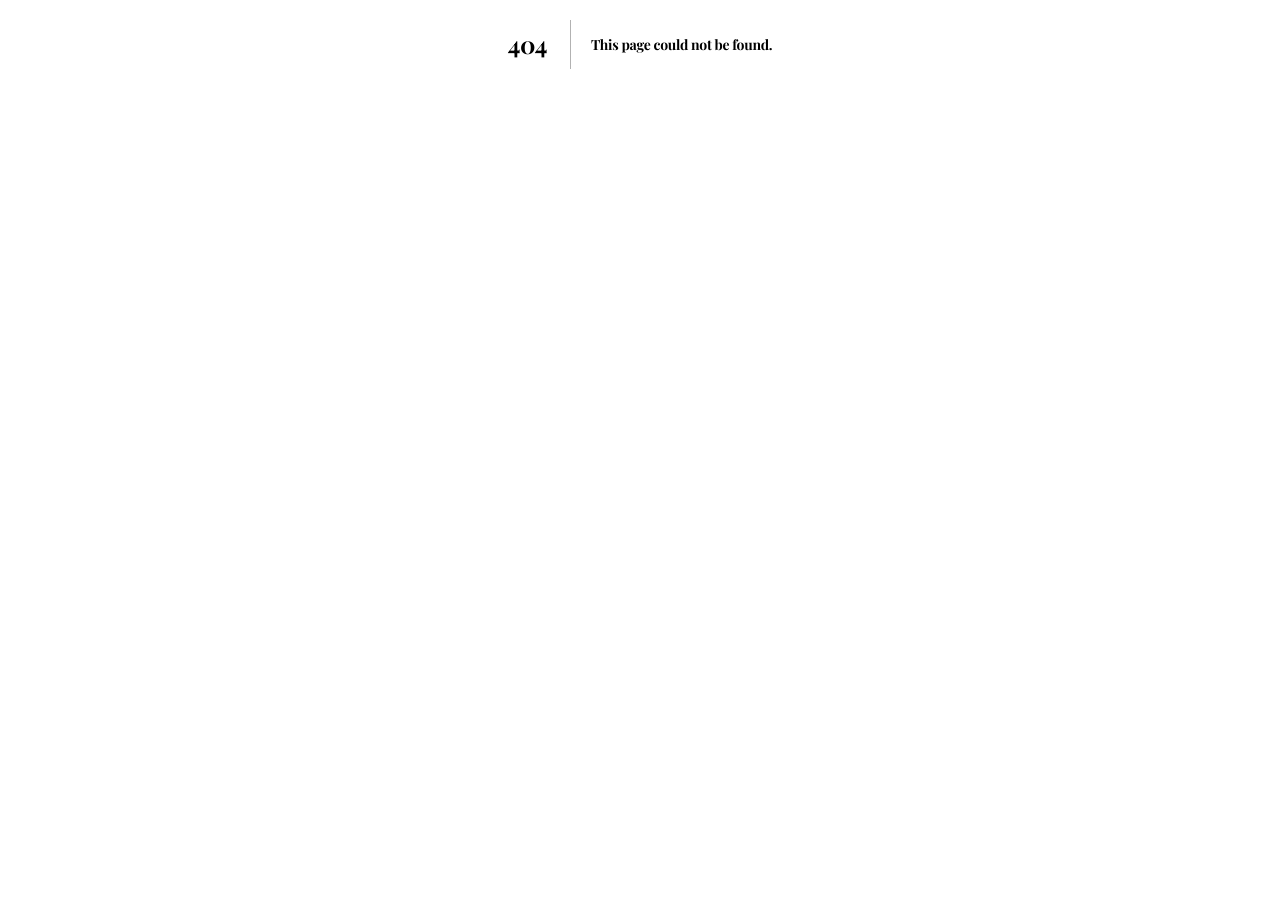
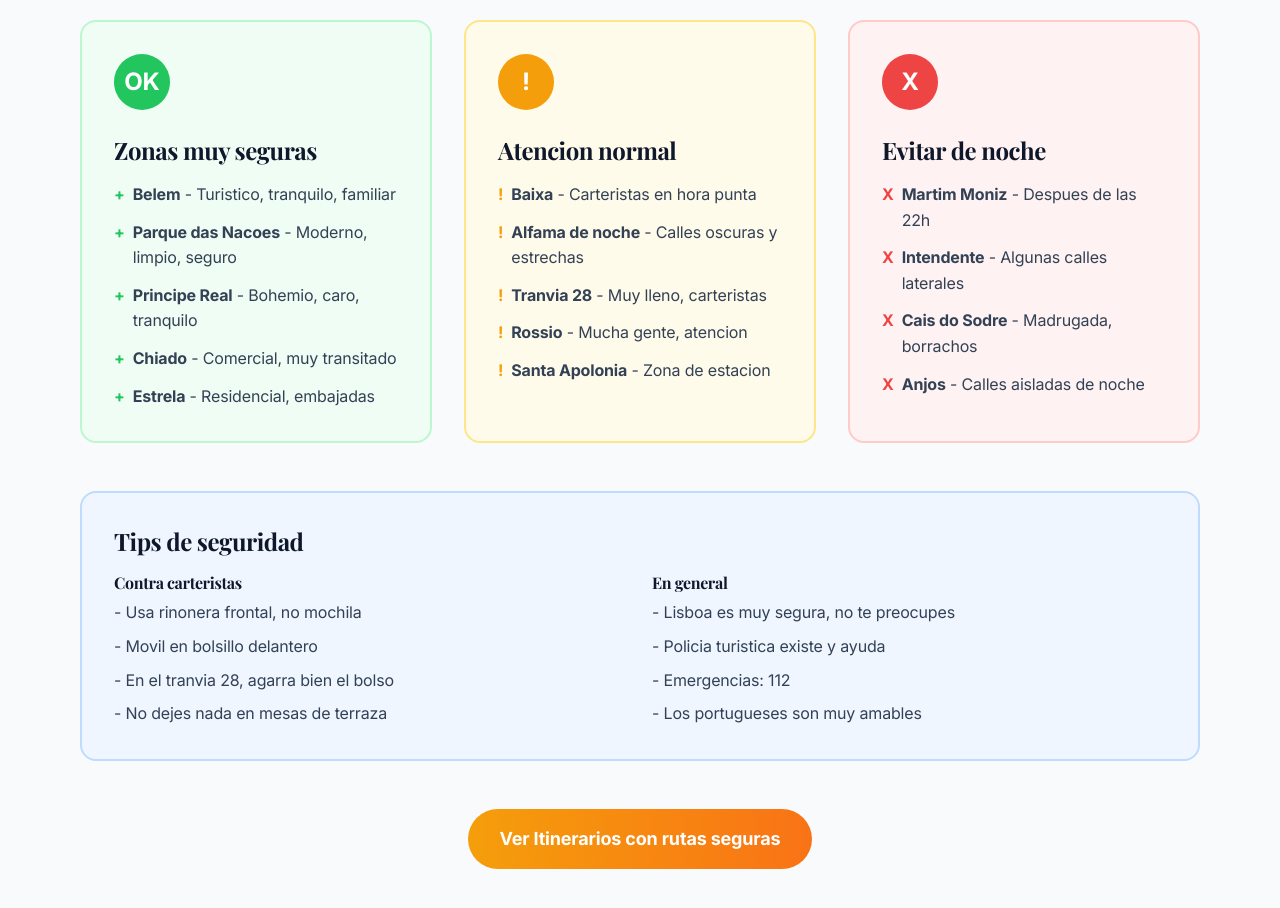
Before and after one commit to josetabares24-png/portugal-autentico-v2, a Next.js app: page /seguridad in a window 1280 px wide. Before the commit this address had no page. Shown: the part 420-1328 px from the top of the page. Before the commit the page ends 864 px from the top, so only its background shows below. Built offline with nearby package versions, Linux system fonts and the light colour scheme.

Commit message:
Crear pagina de seguridad separada

```diff
--- /dev/null
+++ b/src/app/seguridad/page.tsx
@@ -0,0 +1,134 @@
+import Link from 'next/link';
+
+export default function SeguridadPage() {
+  return (
+    <main className="min-h-screen bg-slate-50">
+      <section className="bg-gradient-to-br from-slate-900 to-blue-900 text-white py-20">
+        <div className="max-w-4xl mx-auto px-4 text-center">
+          <span className="inline-block bg-green-500 text-white px-4 py-1 rounded-full text-sm font-bold mb-6">GUIA DE SEGURIDAD</span>
+          <h1 className="text-4xl md:text-5xl font-bold mb-6">Lisboa es muy segura</h1>
+          <p className="text-xl text-slate-300">Como en toda ciudad turistica, hay zonas donde tener mas cuidado. Te lo explicamos todo.</p>
+        </div>
+      </section>
+
+      <section className="py-16">
+        <div className="max-w-6xl mx-auto px-4">
+          <div className="grid md:grid-cols-3 gap-8 mb-12">
+            <div className="bg-green-50 border-2 border-green-200 p-8 rounded-2xl">
+              <div className="w-14 h-14 bg-green-500 rounded-full flex items-center justify-center mb-6">
+                <span className="text-white text-2xl font-bold">OK</span>
+              </div>
+              <h3 className="text-2xl font-bold text-slate-900 mb-4">Zonas muy seguras</h3>
+              <ul className="text-slate-700 space-y-3">
+                <li className="flex items-start gap-2">
+                  <span className="text-green-500 font-bold">+</span>
+                  <div><strong>Belem</strong> - Turistico, tranquilo, familiar</div>
+                </li>
+                <li className="flex items-start gap-2">
+                  <span className="text-green-500 font-bold">+</span>
+                  <div><strong>Parque das Nacoes</strong> - Moderno, limpio, seguro</div>
+                </li>
+                <li className="flex items-start gap-2">
+                  <span className="text-green-500 font-bold">+</span>
+                  <div><strong>Principe Real</strong> - Bohemio, caro, tranquilo</div>
+                </li>
+                <li className="flex items-start gap-2">
+                  <span className="text-green-500 font-bold">+</span>
+                  <div><strong>Chiado</strong> - Comercial, muy transitado</div>
+                </li>
+                <li className="flex items-start gap-2">
+                  <span className="text-green-500 font-bold">+</span>
+                  <div><strong>Estrela</strong> - Residencial, embajadas</div>
+                </li>
+              </ul>
+            </div>
+
+            <div className="bg-amber-50 border-2 border-amber-200 p-8 rounded-2xl">
+              <div className="w-14 h-14 bg-amber-500 rounded-full flex items-center justify-center mb-6">
+                <span className="text-white text-2xl font-bold">!</span>
+              </div>
+              <h3 className="text-2xl font-bold text-slate-900 mb-4">Atencion normal</h3>
+              <ul className="text-slate-700 space-y-3">
+                <li className="flex items-start gap-2">
+                  <span className="text-amber-500 font-bold">!</span>
+                  <div><strong>Baixa</strong> - Carteristas en hora punta</div>
+                </li>
+                <li className="flex items-start gap-2">
+                  <span className="text-amber-500 font-bold">!</span>
+                  <div><strong>Alfama de noche</strong> - Calles oscuras y estrechas</div>
+                </li>
+                <li className="flex items-start gap-2">
+                  <span className="text-amber-500 font-bold">!</span>
+                  <div><strong>Tranvia 28</strong> - Muy lleno, carteristas</div>
+                </li>
+                <li className="flex items-start gap-2">
+                  <span className="text-amber-500 font-bold">!</span>
+                  <div><strong>Rossio</strong> - Mucha gente, atencion</div>
+                </li>
+                <li className="flex items-start gap-2">
+                  <span className="text-amber-500 font-bold">!</span>
+                  <div><strong>Santa Apolonia</strong> - Zona de estacion</div>
+                </li>
+              </ul>
+            </div>
+
+            <div className="bg-red-50 border-2 border-red-200 p-8 rounded-2xl">
+              <div className="w-14 h-14 bg-red-500 rounded-full flex items-center justify-center mb-6">
+                <span className="text-white text-2xl font-bold">X</span>
+              </div>
+              <h3 className="text-2xl font-bold text-slate-900 mb-4">Evitar de noche</h3>
+              <ul className="text-slate-700 space-y-3">
+                <li className="flex items-start gap-2">
+                  <span className="text-red-500 font-bold">X</span>
+                  <div><strong>Martim Moniz</strong> - Despues de las 22h</div>
+                </li>
+                <li className="flex items-start gap-2">
+                  <span className="text-red-500 font-bold">X</span>
+                  <div><strong>Intendente</strong> - Algunas calles laterales</div>
+                </li>
+                <li className="flex items-start gap-2">
+                  <span className="text-red-500 font-bold">X</span>
+                  <div><strong>Cais do Sodre</strong> - Madrugada, borrachos</div>
+                </li>
+                <li className="flex items-start gap-2">
+                  <span className="text-red-500 font-bold">X</span>
+                  <div><strong>Anjos</strong> - Calles aisladas de noche</div>
+                </li>
+              </ul>
+            </div>
+          </div>
+
+          <div className="bg-blue-50 border-2 border-blue-200 p-8 rounded-2xl mb-12">
+            <h3 className="text-2xl font-bold text-slate-900 mb-4">Tips de seguridad</h3>
+            <div className="grid md:grid-cols-2 gap-6">
+              <div>
+                <h4 className="font-bold text-slate-900 mb-2">Contra carteristas</h4>
+                <ul className="text-slate-700 space-y-2">
+                  <li>- Usa rinonera frontal, no mochila</li>
+                  <li>- Movil en bolsillo delantero</li>
+                  <li>- En el tranvia 28, agarra bien el bolso</li>
+                  <li>- No dejes nada en mesas de terraza</li>
+                </ul>
+              </div>
+              <div>
+                <h4 className="font-bold text-slate-900 mb-2">En general</h4>
+                <ul className="text-slate-700 space-y-2">
+                  <li>- Lisboa es muy segura, no te preocupes</li>
+                  <li>- Policia turistica existe y ayuda</li>
+                  <li>- Emergencias: 112</li>
+                  <li>- Los portugueses son muy amables</li>
+                </ul>
+              </div>
+            </div>
+          </div>
+
+          <div className="text-center">
+            <Link href="/itinerarios" className="inline-block bg-gradient-to-r from-amber-500 to-orange-500 text-white px-8 py-4 rounded-full font-bold text-lg hover:shadow-xl">
+              Ver Itinerarios con rutas seguras
+            </Link>
+          </div>
+        </div>
+      </section>
+    </main>
+  );
+}
```
